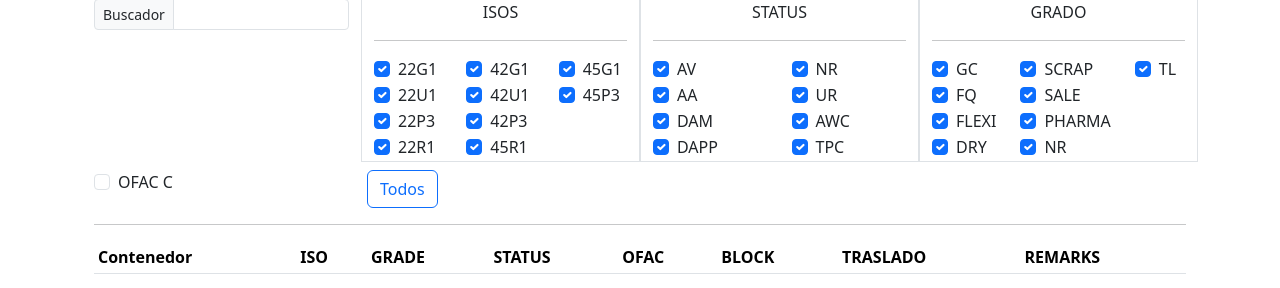
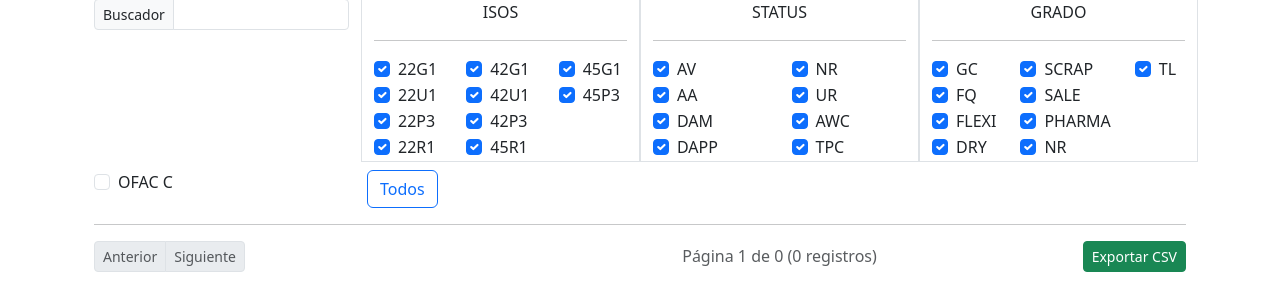
Before and after one commit to camacho999/listador_ccis, a Flask app: page /generar in a window 1280 px wide. Shown: the part 124-412 px from the top of the page. Run offline with Flask 3, Linux system fonts and the light colour scheme; data that the repository does not hold is empty.

Commit message:
Update container management system with enhanced filtering and data export features
- Updated .gitignore to remove unnecessary ignore patterns for source files
- Enhanced app/routes.py with pagination, sorting, and CSV export functionality for container data
- Modified templates/datos.html to include pagination controls, dynamic filtering, and export options
- Added batch processing for large OFAC updates and improved inventory synchronization logic
- Integrated htmx for dynamic client-side filtering and enhanced user experience

```diff
--- a/app/routes.py
+++ b/app/routes.py
@@ -3,10 +3,12 @@ Rutas de la aplicación CCIS.
 """
 
 import pandas as pd
-from flask import Blueprint, render_template, request, redirect, url_for, flash
+from flask import Blueprint, render_template, request, redirect, url_for, flash, Response
 from .models import Contenedor
 from . import db
 import os
+import csv
+import io
 
 # Obtener la ruta base del proyecto
 BASE_DIR = os.path.dirname(os.path.dirname(os.path.abspath(__file__)))
@@ -59,9 +61,98 @@ def cargar():
 
 @main_bp.route('/generar')
 def generar():
-    """Generar lista completa de contenedores."""
-    containers = Contenedor.query.all()
-    return render_template('datos.html', containers=containers)
+    """Generar lista completa de contenedores con paginación y opción de exportación."""
+    # Obtener parámetros de paginación y ordenamiento
+    page = request.args.get('page', 1, type=int)
+    per_page = request.args.get('per_page', 50, type=int)
+    sort_by = request.args.get('sort', 'containerNo')
+    order = request.args.get('order', 'asc')
+
+    # Validar campos de ordenamiento permitidos
+    allowed_sort_fields = ['containerNo', 'iso', 'grado', 'status', 'days', 'ofacc', 'block', 'traslado']
+    if sort_by not in allowed_sort_fields:
+        sort_by = 'containerNo'
+
+    # Validar dirección de ordenamiento
+    if order not in ['asc', 'desc']:
+        order = 'asc'
+
+    # Obtener columna de ordenamiento
+    sort_column = getattr(Contenedor, sort_by, None)
+    if sort_column is None:
+        sort_column = Contenedor.containerNo
+
+    # Aplicar ordenamiento
+    if order == 'desc':
+        sort_column = sort_column.desc()
+
+    # Ejecutar consulta con paginación y ordenamiento
+    pagination = Contenedor.query.order_by(sort_column).paginate(
+        page=page,
+        per_page=per_page,
+        error_out=False
+    )
+    containers = pagination.items
+
+    return render_template('datos.html',
+                         containers=containers,
+                         pagination=pagination,
+                         current_sort=sort_by,
+                         current_order=order,
+                         per_page=per_page)
+
+
+@main_bp.route('/generar/export')
+def generar_export():
+    """Exportar lista completa de contenedores a CSV."""
+    # Obtener todos los contenedores con ordenamiento
+    sort_by = request.args.get('sort', 'containerNo')
+    order = request.args.get('order', 'asc')
+
+    allowed_sort_fields = ['containerNo', 'iso', 'grado', 'status', 'days', 'ofacc', 'block', 'traslado']
+    if sort_by not in allowed_sort_fields:
+        sort_by = 'containerNo'
+
+    sort_column = getattr(Contenedor, sort_by, None)
+    if sort_column is None:
+        sort_column = Contenedor.containerNo
+
+    if order == 'desc':
+        sort_column = sort_column.desc()
+
+    containers = Contenedor.query.order_by(sort_column).all()
+
+    # Crear archivo CSV en memoria
+    output = io.StringIO()
+    writer = csv.writer(output)
+
+    # Escribir encabezados
+    writer.writerow(['Contenedor', 'ISO', 'Grade', 'Status', 'Days', 'OFAC', 'Block', 'Traslado', 'Remarks'])
+
+    # Escribir datos
+    for c in containers:
+        writer.writerow([
+            c.containerNo,
+            c.iso,
+            c.grado,
+            c.status,
+            c.days,
+            c.ofacc,
+            c.block,
+            c.traslado,
+            c.remark
+        ])
+
+    output.seek(0)
+
+    # Crear respuesta para descargar archivo
+    return Response(
+        output.getvalue(),
+        mimetype='text/csv',
+        headers={
+            'Content-Disposition': f'attachment; filename=contenedores_{sort_by}_{order}.csv'
+        }
+    )
 
 
 @main_bp.route('/upload_inventario', methods=['POST'])
--- a/templates/datos.html
+++ b/templates/datos.html
@@ -197,6 +197,41 @@
 
 		<hr>
 	<div class="loading" id="spinner" style="display: none;"> Cargando ...</div>
+
+        <!-- Controles de paginación y exportación -->
+        {% if pagination %}
+        <div class="row mb-3 align-items-center">
+                <div class="col-md-6">
+                        <nav aria-label="Paginación">
+                                <ul class="pagination pagination-sm mb-0">
+                                        <li class="page-item {% if not pagination.has_prev %}disabled{% endif %}">
+                                                <a class="page-link" href="{{ url_for('main.generar', page=pagination.prev_num, per_page=per_page, sort=current_sort, order=current_order) }}" {% if not pagination.has_prev %}tabindex="-1" aria-disabled="true"{% endif %}>Anterior</a>
+                                        </li>
+                                        {% for page_num in pagination.iter_pages(left_edge=1, right_edge=1, left_current=2, right_current=2) %}
+                                                {% if page_num %}
+                                                        <li class="page-item {% if page_num == pagination.page %}active{% endif %}">
+                                                                <a class="page-link" href="{{ url_for('main.generar', page=page_num, per_page=per_page, sort=current_sort, order=current_order) }}">{{ page_num }}</a>
+                                                        </li>
+                                                {% else %}
+                                                        <li class="page-item disabled"><span class="page-link">...</span></li>
+                                                {% endif %}
+                                        {% endfor %}
+                                        <li class="page-item {% if not pagination.has_next %}disabled{% endif %}">
+                                                <a class="page-link" href="{{ url_for('main.generar', page=pagination.next_num, per_page=per_page, sort=current_sort, order=current_order) }}" {% if not pagination.has_next %}tabindex="-1" aria-disabled="true"{% endif %}>Siguiente</a>
+                                        </li>
+                                </ul>
+                        </nav>
+                </div>
+                <div class="col-md-3 text-center">
+                        <span class="text-muted">Página {{ pagination.page }} de {{ pagination.pages }} ({{ pagination.total }} registros)</span>
+                </div>
+                <div class="col-md-3 text-end">
+                        <a href="{{ url_for('main.generar_export', sort=current_sort, order=current_order) }}" class="btn btn-sm btn-success">
+                                Exportar CSV
+                        </a>
+                </div>
+        </div>
+        {% endif %}
 	<table class="table table-sm" id="tabla-contenedores">
 		<thead>
 			<tr>
```
Also changed, not shown: 1 other file.
